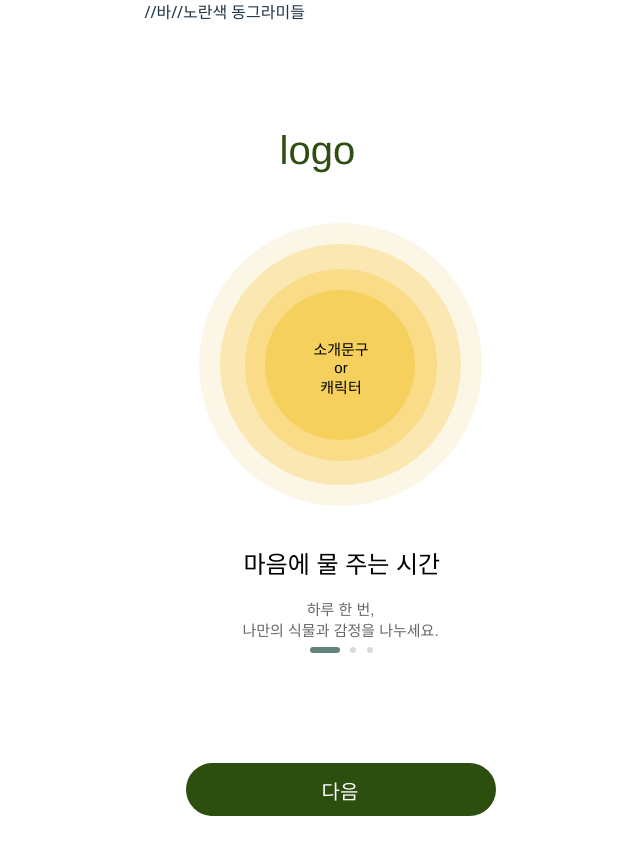
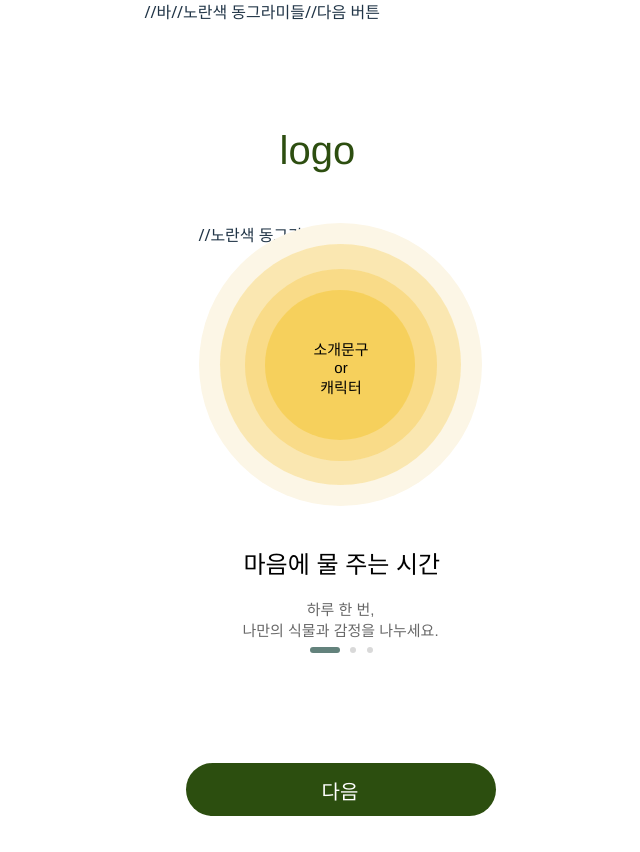
Before and after one commit to minjubyeon/yeso_front, a React (Vite) app: page / in a window 1280 px wide. Shown: the whole page, without its empty margins (299-939 px from the left). Built offline with nearby package versions, Linux system fonts and the light colour scheme.

Commit message:
docs : 주석

```diff
--- a/src/1_Onboarding.jsx
+++ b/src/1_Onboarding.jsx
@@ -11,14 +11,20 @@ export const Onboarding = () => {
           <br />
           나만의 식물과 감정을 나누세요.
         </p>
+
+
         //바
         <div className="step-bar">
           <div className="step-fill" />
           <div className="step-dot1" />
           <div className="step-dot2" />
         </div>
+
+
         //노란색 동그라미들
         <div className="circle-group">
+
+          //노란색 동그라미들
           <div className="circle-3">
             <div className="circle-2">
               <div className="circle-1" />
@@ -33,11 +39,14 @@ export const Onboarding = () => {
             캐릭터
           </div>
         </div>
+
+        //다음 버튼
         <div className="btn-next-wrapper">
           <div className="btn-next-textbox">
             <div className="btn-next-text">다음</div>
           </div>
         </div>
+
         <div className="text">logo</div>
       </div>
     </div>
```
